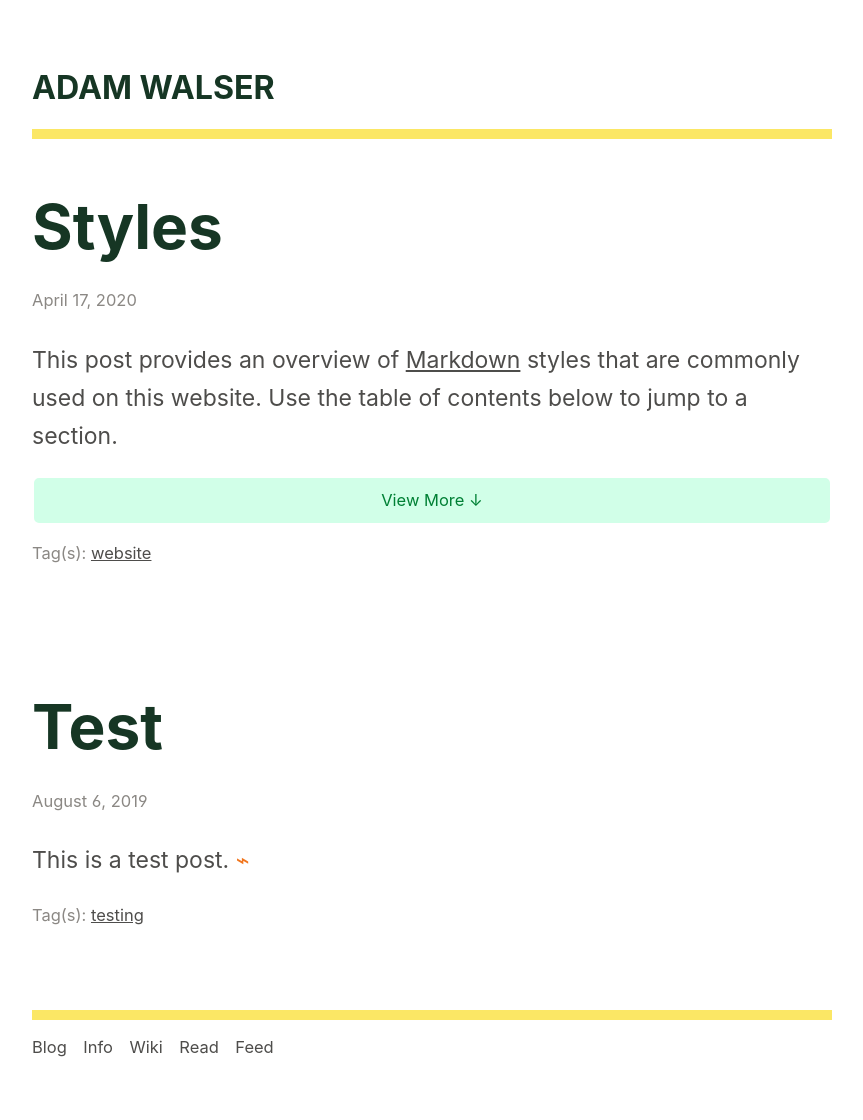
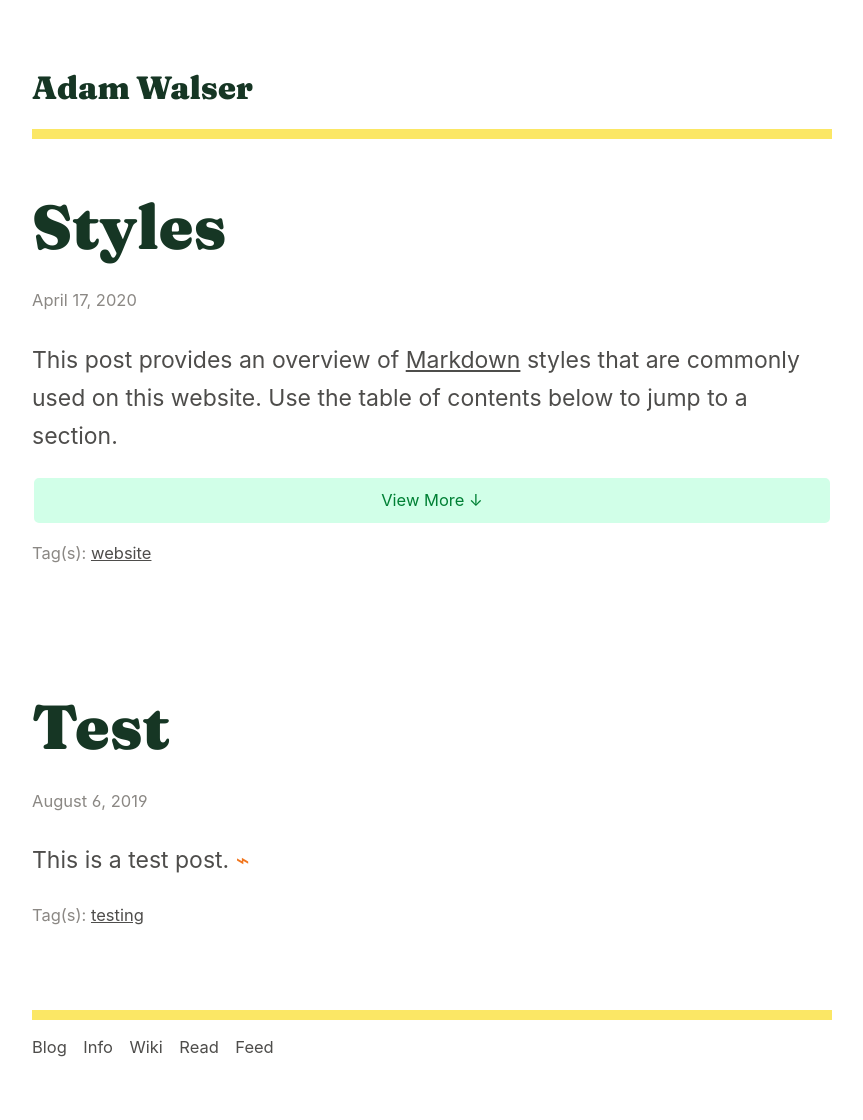
Before and after one commit to ajpwalser/ajpwalser.github.io, a Jekyll site: the page built from index.html, in a window 1280 px wide. Shown: the whole page, without its empty margins (208-1071 px from the left). Built offline with Jekyll 4.4.1, drawn with Linux system fonts in a browser that asks for light colours; some web fonts are replaced; the list of posts is cut into pages by our own code.

Commit message:
Update style.css

```diff
--- a/css/style.css
+++ b/css/style.css
@@ -89,6 +89,7 @@ h2,
 h3,
 h4,
 .header {
+	font-family: 'Fraunces', serif;
 	color: rgb(22, 54, 36);
 }
 
@@ -100,7 +101,6 @@ h1 {
 .header {
 	font-size: 1.4em;
 	line-height: 1.25em;
-	text-transform: uppercase;
 }
 
 .header a {
```
